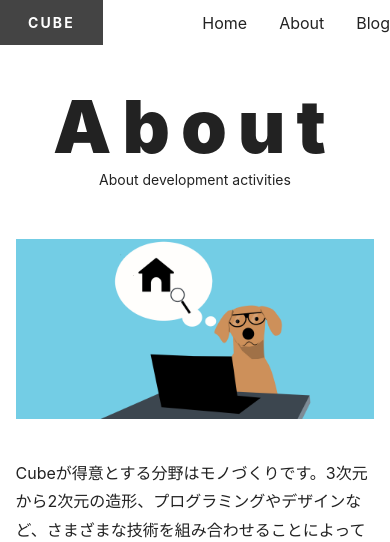
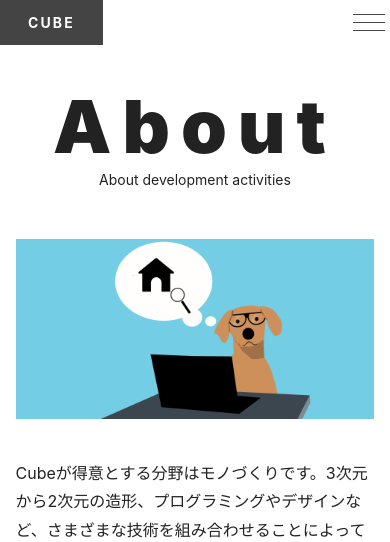
Before and after one commit to uni51/next-react-mynavi, a Next.js app: page /about in a window 390 px wide. Shown: the top 542 px of the page. Built offline with nearby package versions, Linux system fonts and the light colour scheme.

Commit message:
10-3 useStateを使ってハンバーガーメニューを作成する

```diff
--- a/components/nav.js
+++ b/components/nav.js
@@ -1,23 +1,50 @@
+import { useState } from "react";
 import Link from "next/link";
 import styles from "styles/nav.module.css";
 
 export default function Nav() {
+  const [navIsOpen, setNavIsOpen] = useState(false);
+
+  const toggleNav = () => {
+    setNavIsOpen((prev) => !prev);
+  };
+
+  const closeNav = () => {
+    setNavIsOpen(false);
+  };
+
   return (
-    <nav>
+    <nav className={navIsOpen ? styles.open : styles.close}>
+      {navIsOpen && (
+        <style jsx global>{`
+          @media (max-width: 767px) {
+            body {
+              overflow: hidden;
+              position: fixed;
+              width: 100%;
+            }
+          }
+        `}</style>
+      )}
+      <button className={styles.btn} onClick={toggleNav}>
+        <span className={styles.bar}></span>
+        <span className="sr-only">MENU</span>
+      </button>
+
       <ul className={styles.list}>
         <li>
           <Link href="/">
-            <a>Home</a>
+            <a onClick={closeNav}>Home</a>
           </Link>
         </li>
         <li>
           <Link href="/about">
-            <a>About</a>
+            <a onClick={closeNav}>About</a>
           </Link>
         </li>
         <li>
           <Link href="/blog">
-            <a>Blog</a>
+            <a onClick={closeNav}>Blog</a>
           </Link>
         </li>
       </ul>
--- a/styles/nav.module.css
+++ b/styles/nav.module.css
@@ -1,6 +1,94 @@
-.list {
-	display: flex;
-	gap: 2em;
+/* デスクトップ */
+@media (min-width: 768px) {
+  .btn {
+    display: none;
+  }
+
+  .list {
+    /* メニューを横並びにする設定 */
+    display: flex;
+    gap: 2em;
+  }
+}
+
+/* モバイル */
+@media (max-width: 767px) {
+  /* ボタン */
+  .btn {
+    all: unset;
+    outline: revert;
+    -webkit-tap-highlight-color: transparent;
+    cursor: pointer;
+    width: 42px;
+    height: 42px;
+    position: relative;
+    z-index: 200;
+  }
+
+  .close .btn {
+    color: var(--gray-75);
+  }
+
+  .open .btn {
+    color: var(--white);
+  }
+
+  /* ボタン内のバー */
+  .btn {
+    display: grid;
+    place-items: center;
+  }
+
+  .btn::before,
+  .btn::after,
+  .btn .bar {
+    grid-area: 1 / 1;
+    content: "";
+    display: block;
+    width: 32px;
+    height: 1px;
+    background-color: currentColor;
+    transition: transform 0.4s;
+  }
+
+  .close .btn::before {
+    transform: translateY(-8px);
+  }
+  .close .btn::after {
+    transform: translateY(8px);
+  }
+
+  .open .btn::before {
+    transform: rotate(45deg);
+  }
+  .open .btn::after {
+    transform: rotate(-45deg);
+  }
+  .open .btn .bar {
+    transform: scale(0);
+  }
+
+  /* メニュー（オーバーレイ） */
+  .list {
+    position: fixed;
+    inset: 0 -100% 0 100%;
+    z-index: 100;
+    background: rgba(0, 0, 0, 0.8);
+    color: var(--white);
+    transition: transform 0.4s;
+  }
+
+  .open .list {
+    transform: translateX(-100%);
+  }
+
+  /* メニュー（オーバーレイ内の配置） */
+  .list {
+    display: grid;
+    gap: 40px;
+    place-content: center;
+    text-align: center;
+  }
 }
 
 /* ホバーできる環境（デスクトップ環境）に適用する設定 */
@@ -13,7 +101,7 @@
 /* ホバーできない環境（モバイル環境）に適用する設定 */
 @media (hover: none) {
   .list a {
-		/* タップ時に適用されるデバイス標準のハイライトカラーを削除 */
+    /* タップ時に適用されるデバイス標準のハイライトカラーを削除 */
     -webkit-tap-highlight-color: transparent;
   }
 
```
